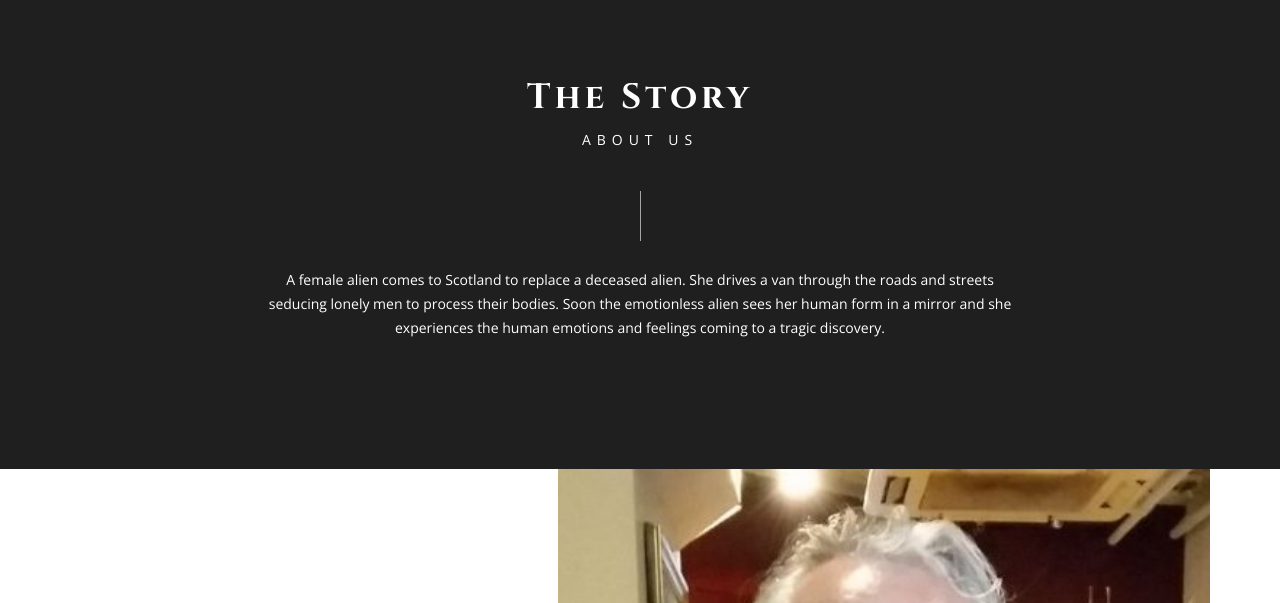
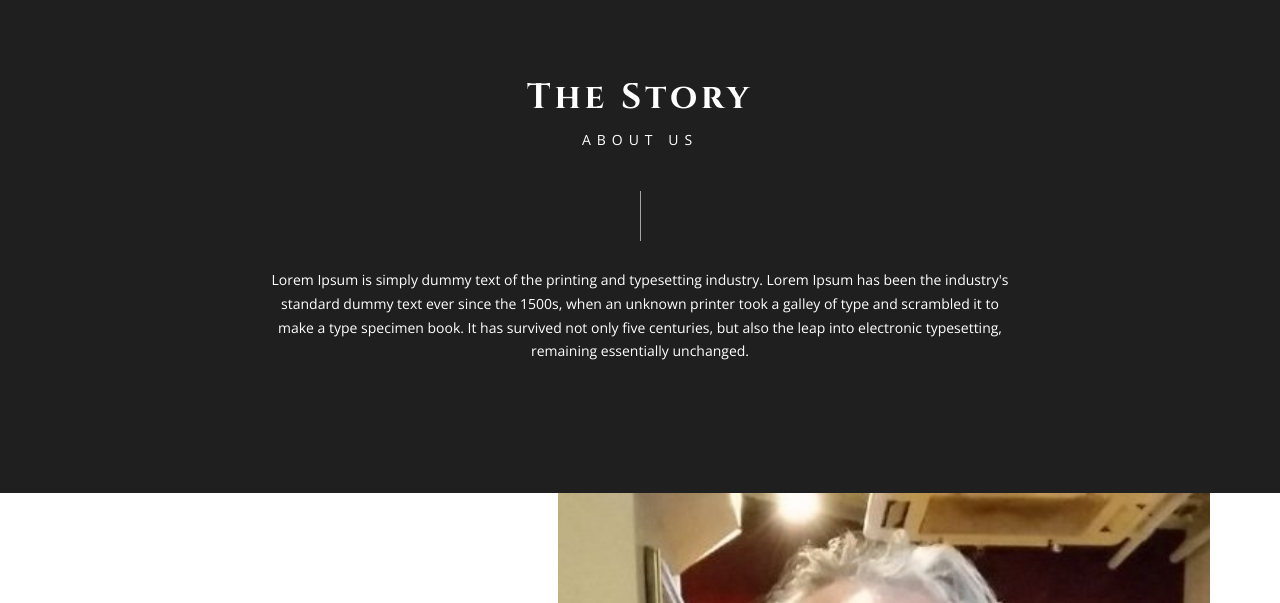
Before and after one commit to hrvatskibogmars/viimi, a Django app: page / in a window 1280 px wide. Shown: the part 727-1330 px from the top of the page. Run offline with Django 3.2, Linux system fonts and the light colour scheme; some libraries are stand-ins or nearby versions.

Commit message:
mockup v5

```diff
--- a/static/css/style.css
+++ b/static/css/style.css
@@ -120,6 +120,11 @@ ul, ol {
 .grey-bg {
 	background: #f0f0f0;
 }
+.viimi-bg{
+    background: #36939C;
+}
+
+
 /* Preloader */
 #preloader {
 	position: fixed;
@@ -188,7 +193,7 @@ ul, ol {
     width: 100%;
 }
 .shrink .for-sticky {
-    background: none repeat scroll 0 0 #1f1f1f;
+    background: none repeat scroll 0 0 #36939C ;
     padding: 5px 0;
 	-webkit-backface-visibility:hidden;
 }
@@ -264,6 +269,14 @@ ul, ol {
 	margin: 20px 0;
 	width: 1px;
 	opacity: 0.6;
+}
+.liner-black {
+    background: none repeat scroll 0 0 #000;
+    display: inline-block;
+    height: 50px;
+    margin: 20px 0;
+    width: 1px;
+    opacity: 0.6;
 }
 .caption-box p {
 	color: #ffffff;
--- a/templates/index.html
+++ b/templates/index.html
@@ -130,8 +130,7 @@
 						<h2 class="head-title">The Story</h2>
 						<p class="sub-title">About Us</p>
 						<div class="liner"></div>
-						<p>A female alien comes to Scotland to replace a deceased alien. She drives a van through the roads and streets seducing lonely men to process their bodies.
-						Soon the emotionless alien sees her human form in a mirror and she experiences the human emotions and feelings coming to a tragic discovery.</p>
+						<p>Lorem Ipsum is simply dummy text of the printing and typesetting industry. Lorem Ipsum has been the industry's standard dummy text ever since the 1500s, when an unknown printer took a galley of type and scrambled it to make a type specimen book. It has survived not only five centuries, but also the leap into electronic typesetting, remaining essentially unchanged.</p>
 						<div class="spacing40"></div>
                     </div><!--/.col-md-8-->
                 </div><!--/.row-->
@@ -221,7 +220,7 @@
 			<div class="para-img"></div>
 			<div class="container big-text">
 				<p>Our Culture</p>
-				<h3>Where you are we go!</h3>
+				<h3>We go where you are</h3>
 				<div class="liner"></div>
 				<div class="clearboth"></div><i class="fa fa-heart-o"></i>
 			</div><!--/.big-text-->
@@ -234,8 +233,7 @@
 						<h2 class="head-title">The Works</h2>
 						<p class="sub-title">our portfolio</p>
 						<div class="liner"></div>
-						<p>A female alien comes to Scotland to replace a deceased alien. She drives a van through the roads and streets seducing lonely men to process their bodies.
-						Soon the emotionless alien sees her human form in a mirror and she experiences the human emotions and feelings coming to a tragic discovery.</p>
+						<p>Lorem Ipsum is simply dummy text of the printing and typesetting industry. Lorem Ipsum has been the industry's standard dummy text ever since the 1500s, when an unknown printer took a galley of type and scrambled it to make a type specimen book. It has survived not only five centuries, but also the leap into electronic typesetting, remaining essentially unchanged.</p>
 						<div class="spacing40"></div>
                     </div><!--/.col-md-8-->
                 </div><!--/.row-->
@@ -418,8 +416,7 @@
 						<h2 class="head-title">The Offer</h2>
 						<p class="sub-title">Our service</p>
 						<div class="liner"></div>
-						<p>A female alien comes to Scotland to replace a deceased alien. She drives a van through the roads and streets seducing lonely men to process their bodies.
-						Soon the emotionless alien sees her human form in a mirror and she experiences the human emotions and feelings coming to a tragic discovery.</p>
+						<p>Lorem Ipsum is simply dummy text of the printing and typesetting industry. Lorem Ipsum has been the industry's standard dummy text ever since the 1500s, when an unknown printer took a galley of type and scrambled it to make a type specimen book. It has survived not only five centuries, but also the leap into electronic typesetting, remaining essentially unchanged.</p>
 						<div class="spacing40"></div>
                     </div><!--/.col-md-8-->
                 </div><!--/.row-->
@@ -433,42 +430,42 @@
                 	<div class="col-md-4 col-sm-6">
                     	<i class="head-icon fa fa-paw"></i>
                     	<h3 class="small-title">Brand Identity</h3>
-                        <p>A female alien comes to Scotland to replace a deceased alien. She drives a van through the roads and streets seducing lonely men.</p>
+                        <p>Lorem Ipsum is simply dummy text of the printing and typesetting industry. Lorem Ipsum has been the industry's standard dummy text ever since the 1500s.</p>
                         <div class="spacing40"></div>
                     </div><!--/.col-md-4-->
 
                     <div class="col-md-4 col-sm-6">
                     	<i class="head-icon fa fa-support"></i>
                     	<h3 class="small-title">Great Support</h3>
-                        <p>A female alien comes to Scotland to replace a deceased alien. She drives a van through the roads and streets seducing lonely men.</p>
+                        <p>Lorem Ipsum is simply dummy text of the printing and typesetting industry. Lorem Ipsum has been the industry's standard dummy text ever since the 1500s.</p>
                         <div class="spacing40"></div>
                     </div><!--/.col-md-4-->
 
                     <div class="col-md-4 col-sm-6">
                     	<i class="head-icon fa fa-send-o"></i>
                     	<h3 class="small-title">Web Development</h3>
-                        <p>A female alien comes to Scotland to replace a deceased alien. She drives a van through the roads and streets seducing lonely men.</p>
+                        <p>Lorem Ipsum is simply dummy text of the printing and typesetting industry. Lorem Ipsum has been the industry's standard dummy text ever since the 1500s.</p>
                         <div class="spacing40"></div>
                     </div><!--/.col-md-4-->
 
                     <div class="col-md-4 col-sm-6">
                     	<i class="head-icon fa fa-tree"></i>
                     	<h3 class="small-title">Web Design</h3>
-                        <p>A female alien comes to Scotland to replace a deceased alien. She drives a van through the roads and streets seducing lonely men.</p>
+                        <p>Lorem Ipsum is simply dummy text of the printing and typesetting industry. Lorem Ipsum has been the industry's standard dummy text ever since the 1500s.</p>
                         <div class="spacing40"></div>
                     </div><!--/.col-md-4-->
 
                     <div class="col-md-4 col-sm-6">
                     	<i class="head-icon fa fa-language"></i>
                     	<h3 class="small-title">Translatable</h3>
-                        <p>A female alien comes to Scotland to replace a deceased alien. She drives a van through the roads and streets seducing lonely men.</p>
+                        <p>Lorem Ipsum is simply dummy text of the printing and typesetting industry. Lorem Ipsum has been the industry's standard dummy text ever since the 1500s.</p>
                         <div class="spacing40"></div>
                     </div><!--/.col-md-4-->
 
                     <div class="col-md-4 col-sm-6">
                     	<i class="head-icon fa fa-child"></i>
                     	<h3 class="small-title">Happy Customer</h3>
-                        <p>A female alien comes to Scotland to replace a deceased alien. She drives a van through the roads and streets seducing lonely men.</p>
+                        <p>Lorem Ipsum is simply dummy text of the printing and typesetting industry. Lorem Ipsum has been the industry's standard dummy text ever since the 1500s.</p>
                         <div class="spacing40"></div>
                     </div><!--/.col-md-4-->
 
@@ -548,8 +545,7 @@
 						<h2 class="head-title">The Contact</h2>
 						<p class="sub-title">Let's talk</p>
 						<div class="liner"></div>
-						<p>A female alien comes to Scotland to replace a deceased alien. She drives a van through the roads and streets seducing lonely men to process their bodies.
-						Soon the emotionless alien sees her human form in a mirror and she experiences the human emotions and feelings coming to a tragic discovery.</p>
+						<p>Lorem Ipsum is simply dummy text of the printing and typesetting industry. Lorem Ipsum has been the industry's standard dummy text ever since the 1500s.Lorem Ipsum is simply dummy text of the printing and typesetting industry. Lorem Ipsum has been the industry's standard dummy text ever since the 1500s.</p>
 						<div class="spacing40"></div>
                     </div><!--/.col-md-8-->
                 </div><!--/.row-->
@@ -595,14 +591,16 @@
             </div><!--/.container-->
         </div><!--/.contact-form-->
 
-        <div id="map_canvas"><!--DISPLAY GOOGLE MAP HERE--></div>
+
+        <div id="map_canvas">
+        <!--DISPLAY GOOGLE MAP HERE--></div>
 
         <div id="client" class="content align-center">
             <div class="container">
                 <div class="row">
                         <div class="col-md-8 align-center col-md-offset-2">
                         <h2 class="head-title">Travel tracker</h2>
-                        <div class="liner"></div>
+                        <div class="liner-black"></div>
 
                         </div>
                     <!--client list start-->
```
